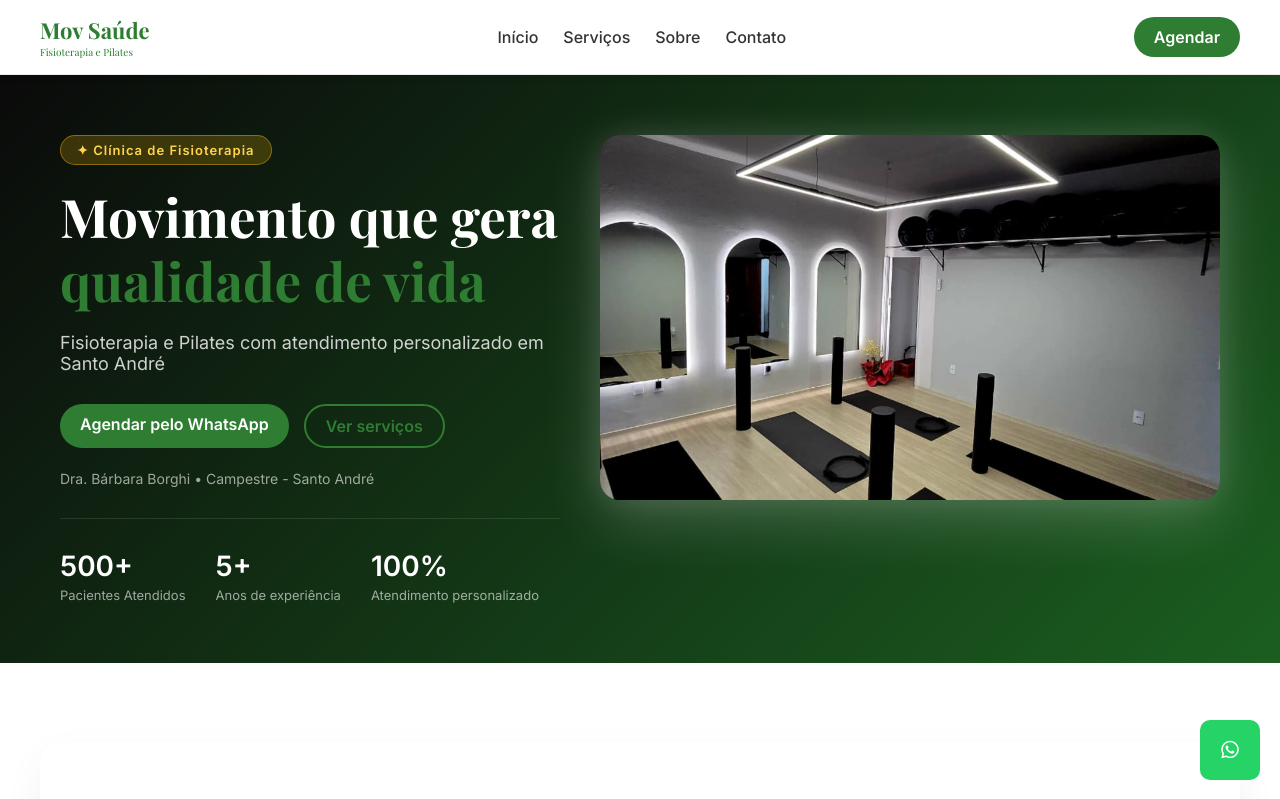
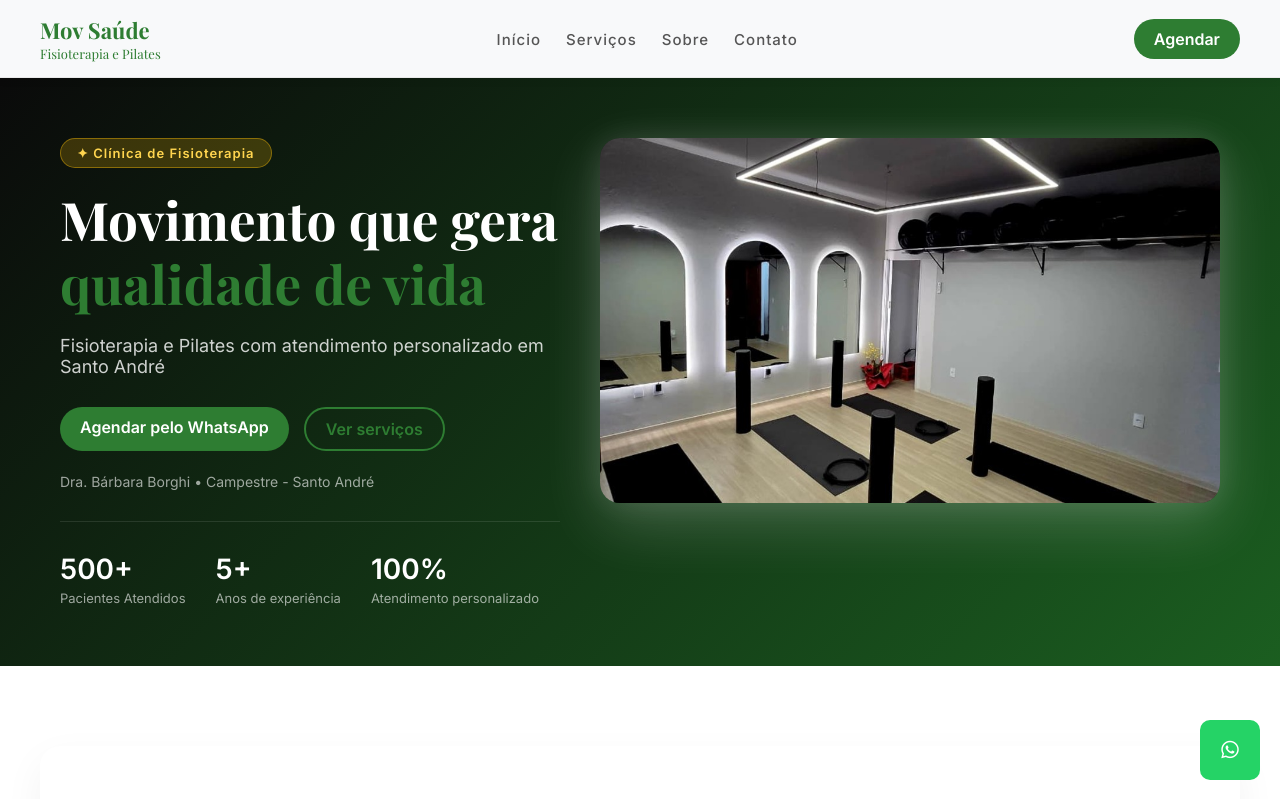
Before and after one commit to gustavoagsilva/mov-saude-react, a React (Vite) app: page / in a window 1280 px wide. Shown: the top 799 px of the page. Built offline with nearby package versions, Linux system fonts and the light colour scheme.

Commit message:
style: upgrade Header links with animated underline effect

```diff
--- a/src/components/Header/Header.css
+++ b/src/components/Header/Header.css
@@ -1,5 +1,5 @@
 .header {
-  background: rgba(255, 255, 255, 0.9);
+  background: #f8f9fa;
   backdrop-filter: blur(10px);
   border-bottom: 1px solid var(--gray);
   box-shadow: 0 2px 10px rgba(0, 0, 0, 0.05);
@@ -24,7 +24,7 @@
 }
 
 .header__logo > span {
-  font-size: 10px;
+  font-size: 13px;
   font-weight: 400;
 }
 
@@ -36,13 +36,32 @@
 
 .header__menu a {
   text-decoration: none;
-  color: #333;
   font-weight: 500;
   transition: 0.3s;
+  color: #555;
+  font-size: 15px;
+  letter-spacing: 1px;
+  position: relative;
+  padding-bottom: 4px;
 }
 
 .header__menu a:hover {
   color: var(--primary-color);
+}
+
+.header__menu a::after {
+  content: "";
+  position: absolute;
+  bottom: 0;
+  left: 0;
+  width: 0;
+  height: 2px;
+  background: var(--primary-color);
+  transition: width 0.3s ease;
+}
+
+.header__menu a:hover::after {
+  width: 100%;
 }
 
 .header__btn {
```
